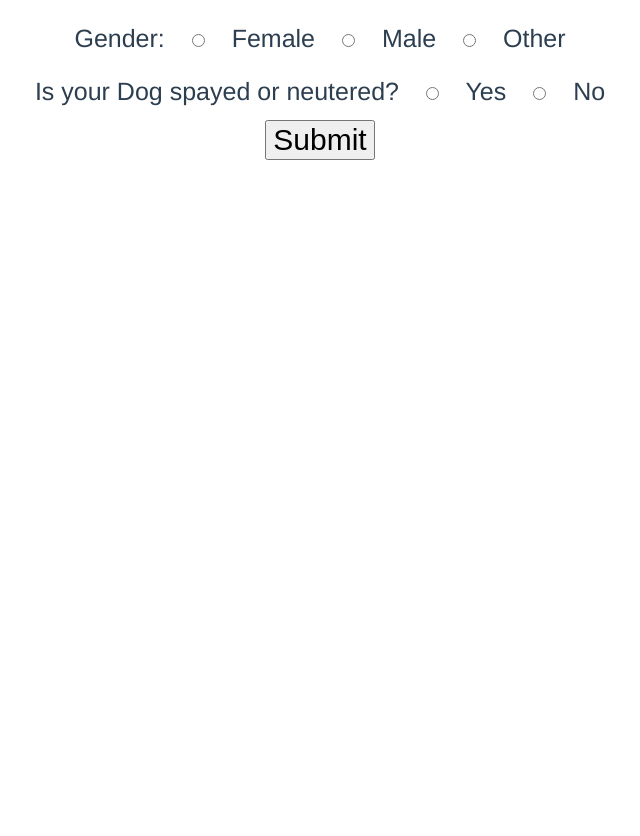
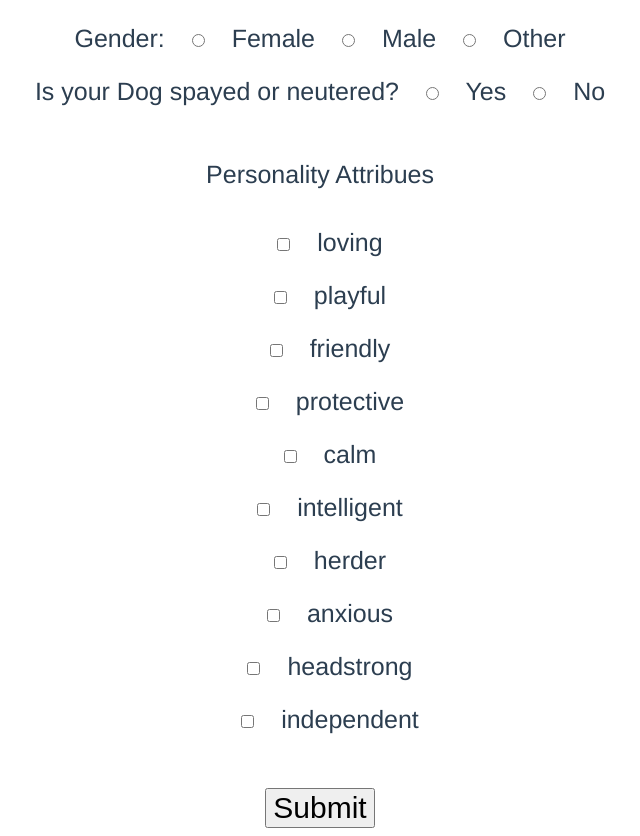
Before and after one commit to teamcasper/dog-match-app, a Vue app in the folder app/: page /dogs/post in a window 1280 px wide. Shown: the part 1700-2536 px from the top of the page, without its empty margins (320-960 px from the left). Before the commit the page ends 1868 px from the top, so only its background shows below. Built offline with nearby package versions, Linux system fonts and the light colour scheme.

Commit message:
post dog attributes

```diff
--- a/app/src/components/DogPost.vue
+++ b/app/src/components/DogPost.vue
@@ -26,6 +26,18 @@
                 <input type="radio" name="spayedOrNeutered" value="true" v-model="spayedOrNeutered"> Yes
                 <input type="radio" name="spayedOrNeutered" value="false" v-model="spayedOrNeutered"> No
             </div>
+            <div class="personality">Personality Attribues <br><br>
+                <input type="checkbox" id="loving"  value="loving" v-model="checkedAttributes2"> loving<br>
+                <input type="checkbox" id="playful"  value="playful" v-model="checkedAttributes2"> playful<br>
+                <input type="checkbox" id="friendly"  value="friendly" v-model="checkedAttributes2"> friendly<br>
+                <input type="checkbox" id="protective"  value="protective" v-model="checkedAttributes2"> protective<br>
+                <input type="checkbox" id="calm"  value="calm" v-model="checkedAttributes2"> calm<br>
+                <input type="checkbox" id="intelligent"  value="intelligent" v-model="checkedAttributes2"> intelligent<br>
+                <input type="checkbox" id="herder"  value="herder" v-model="checkedAttributes2"> herder<br>
+                <input type="checkbox" id="anxious"  value="anxious" v-model="checkedAttributes2"> anxious<br>
+                <input type="checkbox" id="headstrong"  value="headstrong" v-model="checkedAttributes2"> headstrong<br>
+                <input type="checkbox" id="independent" value="independent" v-model="checkedAttributes2"> independent
+            </div>
             <button>Submit</button>
         </form>
     </div>
@@ -43,12 +55,13 @@ export default {
             price: null,
             photoUrl: '',
             gender: '',
-            spayedOrNeutered: null
+            spayedOrNeutered: null,
+            checkedAttributes2: []
         };
     },
     methods: {
         handleAddDog() {
-            return addDog(this.name, this.description, this.weight, this.price, this.photoUrl, this.gender, this.spayedOrNeutered)
+            return addDog(this.name, this.description, this.weight, this.price, this.photoUrl, this.gender, this.spayedOrNeutered, this.checkedAttributes2)
         }
     }
 
--- a/app/src/services/api.js
+++ b/app/src/services/api.js
@@ -59,7 +59,7 @@ function responseHandler(response) {
     else return token;
   }
 
-  export function addDog(name, description, weight, price, photoUrl, gender, spayedOrNeutered) {
+  export function addDog(name, description, weight, price, photoUrl, gender, spayedOrNeutered, personalityAttributes) {
       return fetch(DOGS_URL, {
           method: 'POST',
           headers: getHeaders(),
@@ -70,7 +70,8 @@ function responseHandler(response) {
             price: price,
             photoUrl: photoUrl,
             gender: gender,
-            spayedOrNeutered: spayedOrNeutered
+            spayedOrNeutered: spayedOrNeutered,
+            personalityAttributes: personalityAttributes
           })
       })
         .then(responseHandler);
```
